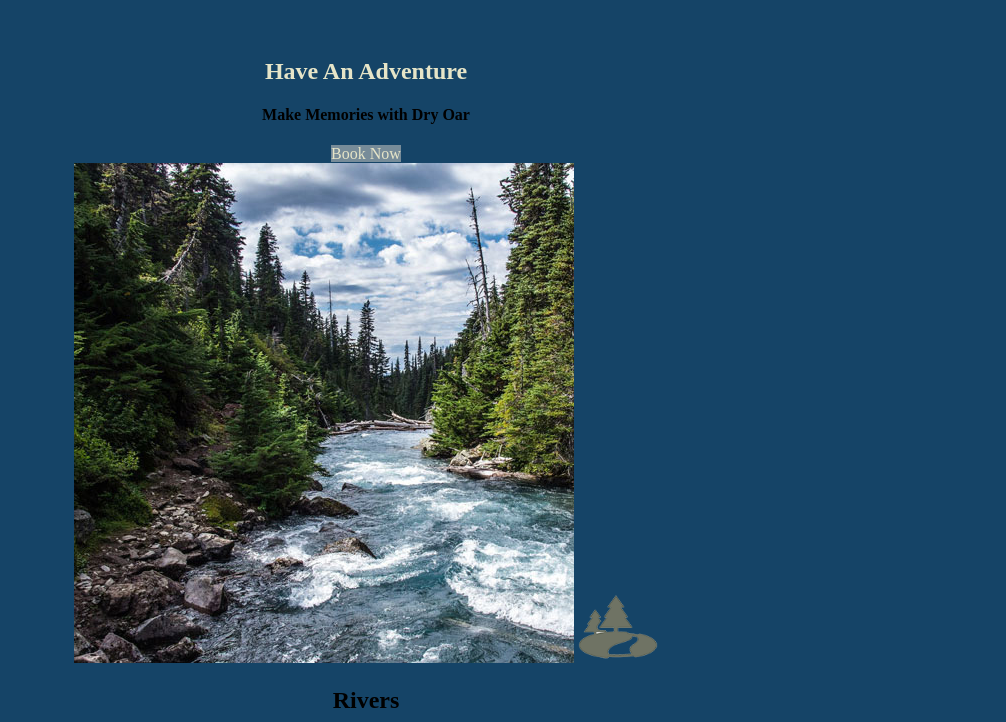
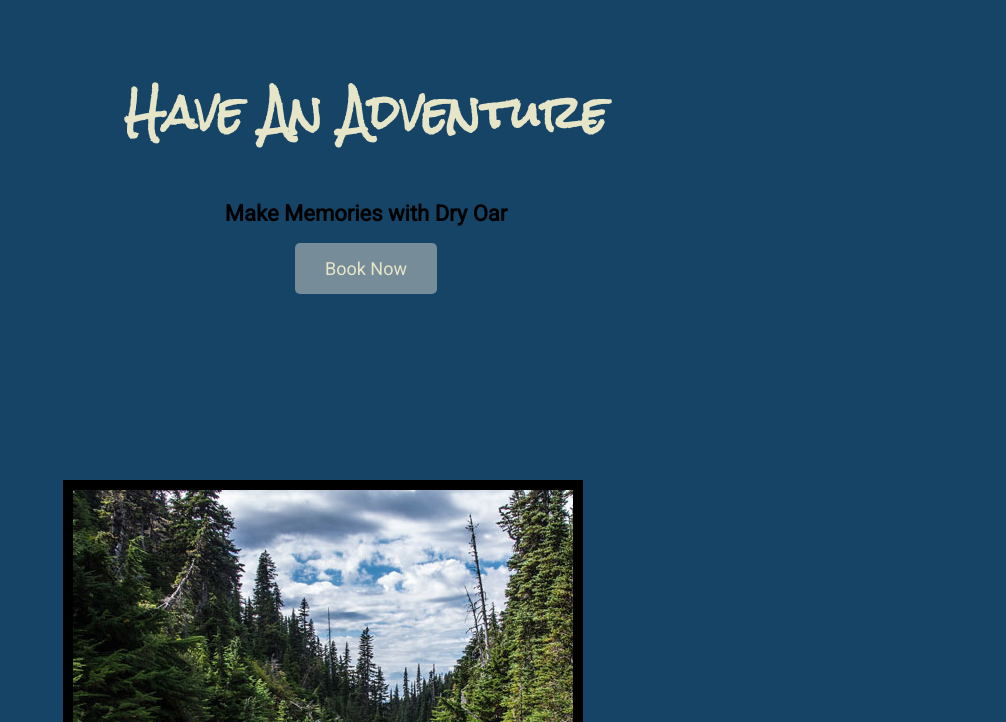
Before and after one commit to alexgt95/wdd130, a plain HTML site: page wwr/index.html in a window 1280 px wide. Shown: the part 918-1640 px from the top of the page, without its empty margins (274-1280 px from the left). Drawn offline with Linux system fonts and the light colour scheme.

Commit message:
W05 More CSS

```diff
--- a/wwr/styles/style.css
+++ b/wwr/styles/style.css
@@ -1,3 +1,6 @@
+@import url('https://fonts.googleapis.com/css2?family=Roboto&family=Rock+Salt&display=swap');
+
+
 #content {
     max-width: 1600px;
     margin: 0 auto;
@@ -20,12 +23,20 @@ main section {
     text-align: center;
 }
 
+main section img {
+    box-sizing: border-box;
+  }
+
 #background {
     height: 725px;
 }
 
 body {
     background-color: #154467; /* primary color */
+    font-family: Roboto, Helvetica, sans-serif;
+    font-size: 22px;
+    margin: 0;
+    padding: 0;
 }
 
 header {
@@ -35,12 +46,18 @@ header {
 nav a:hover {
     background-color: #7DC4D5; /* accent1 color */
     color: #154467; /* primary color */
+    text-align: center;
+    padding: 35px;
 }
 
 .book, .join {
     background-color: #778C99; /* accent2 color */
     color: #E6E5C8; /* secondary color */
     text-decoration: none;
+    font-size: 18px;
+    padding: 15px 30px;
+    margin-top: 50px;
+    border-radius: 5px;
 }
 
 .book:hover, .join:hover {
@@ -54,11 +71,15 @@ nav a:hover {
 
 .msg {
     background-color: #7DC4D5; /* accent1 color */
+    line-height: 1.5em;
+    padding: 35px;
 }
 
 footer {
     background-color: #778C99; /* accent2 color */
     color: #E6E5C8; /* secondary color */
+    padding: 25px 50px;
+    margin-top: 200px;
 }
 
 footer p {
@@ -71,18 +92,32 @@ footer p a:hover {
 
 .home-title {
     color: #E6E5C8; /* secondary color */
+    font-family: "Rock Salt", Helvetica, sans-serif;
+    font-size: 2em;
+    margin-top: 10px;
+}
+
+footer .social img{
+    padding-top: 15px;
 }
 
 h4 {
     color: black;
 }
 
+h2 {
+    margin: 0;
+}
+
 .msg h2 {
     color: #154467; /* primary color */
+    font-family: "Rock Salt", Helvetica, sans-serif;
 }
 
 .msg p {
     color: #154467; /* primary color */
+    font-size: .8em;
+    padding-bottom: 15px;
 }
 
 footer a {
@@ -94,14 +129,27 @@ footer a:hover {
     color: #7DC4D5; /* accent1 color */
 }
 
+#logo_link{
+    padding-top: 5px;
+}
+
 .logo {
     width: 80px;
 }
 
 .icon {
     width: 80px;
+    padding-top: 10px;
 }
 
 #hero-img {
     width: 100%;
 }
+
+.rivers-card, .camping-card, .rapids-card{
+    margin: 200px 0;
+}
+
+.card-img{
+    border: 10px solid black;
+}
```
